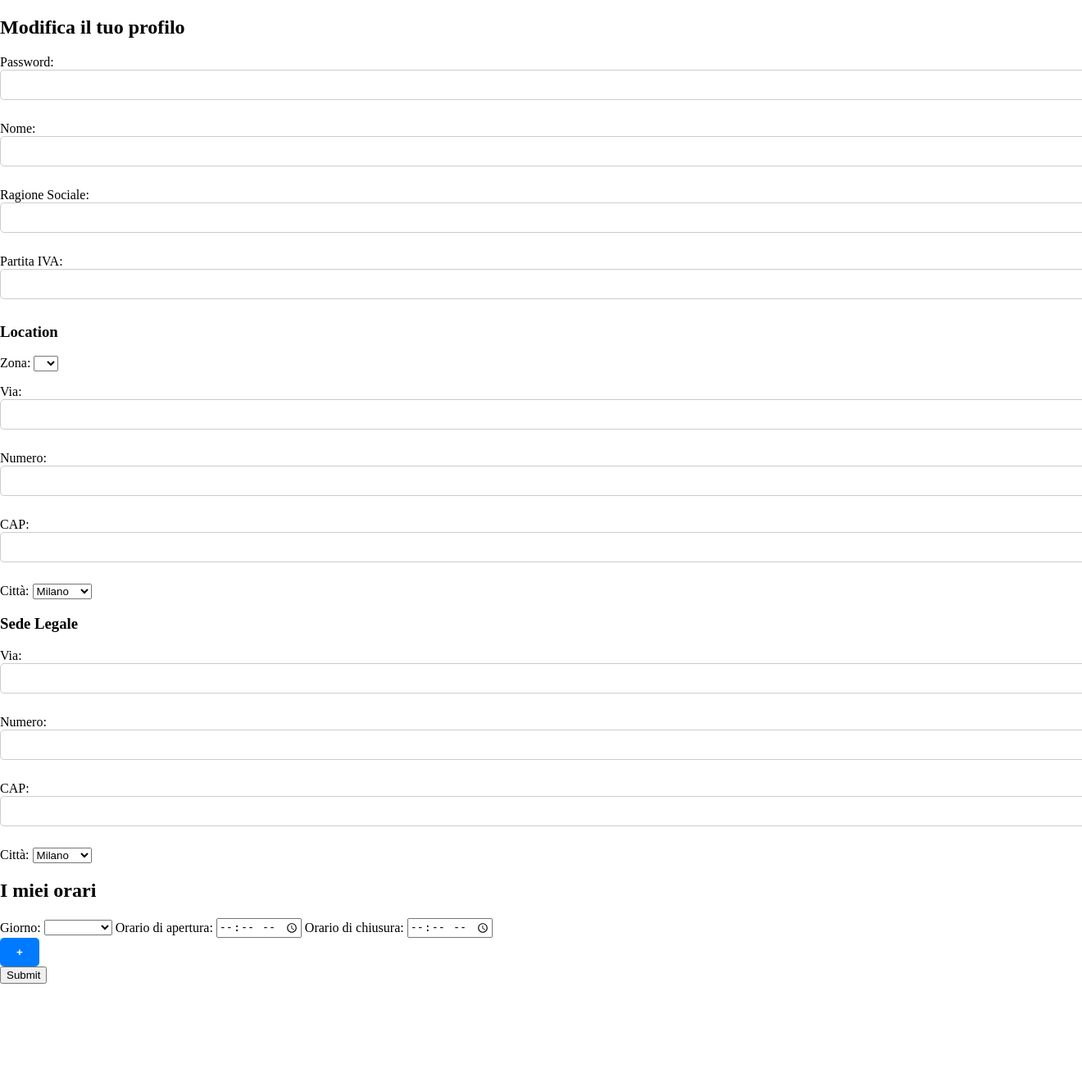
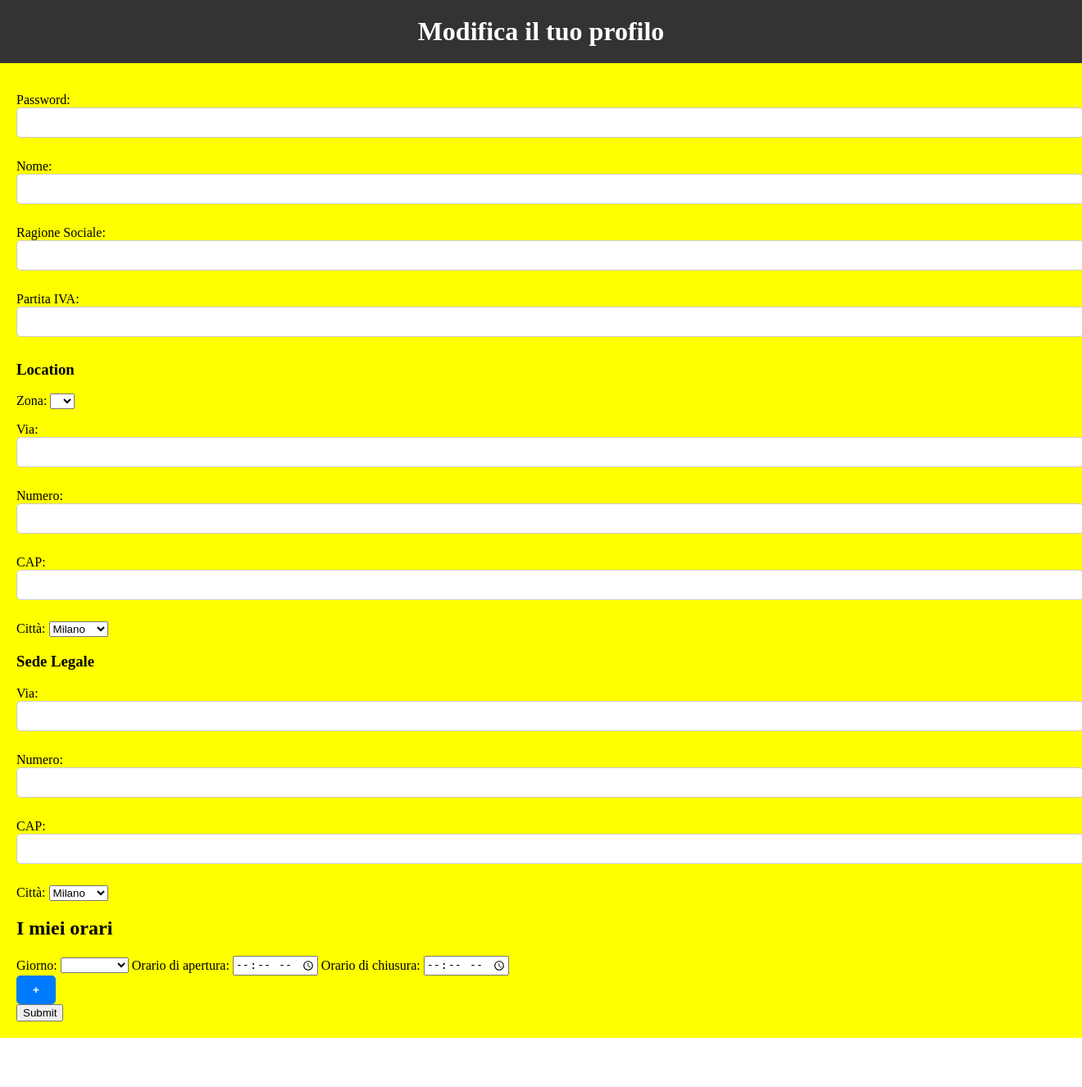
Before and after one commit to IvanCisco/TestGround, a PHP site: page /ProvaConsegnaCopia/frontend/modificaprofilo_ristorante.php in a window 1320 px wide; the page is wider, and only the part inside the window is pictured. Shown: the part 64-1390 px from the top of that part at 82% size. Before the commit the page ends 1264 px from the top of that part, so only its background shows below. Run offline with PHP 8.4, Linux system fonts and the light colour scheme; data comes from the database, SQL or seed files in the repository; data that the repository does not hold is empty.

Commit message:
section in modifica prof ristorante

```diff
--- a/ProvaConsegna/applicativo/frontend/modificaprofilo_ristorante.php
+++ b/ProvaConsegna/applicativo/frontend/modificaprofilo_ristorante.php
@@ -29,7 +29,8 @@
                 <a href="../common/logout.php">Logout</a>
             </div>
         </div>
-	<h2>Modifica il tuo profilo</h2>
+	<h1>Modifica il tuo profilo</h1>
+	<section class="page-content">
 	<form method="POST" action="../backend/modificaprofilo_ris.php?id=<?php echo $mail; ?>">
 		<p><label>Password:</label><input type="text" value="<?php echo $row['password']; ?>" name="password" maxlength="30" required></p>
 		<p><label>Nome:</label><input type="text" value="<?php echo $row['nome']; ?>" name="nome" maxlength="30" required></p>
@@ -156,7 +157,7 @@
 		<input type="submit" name="submit">
 		</form>
 
-
+	</section>
 </body>
 
 </html>
```
